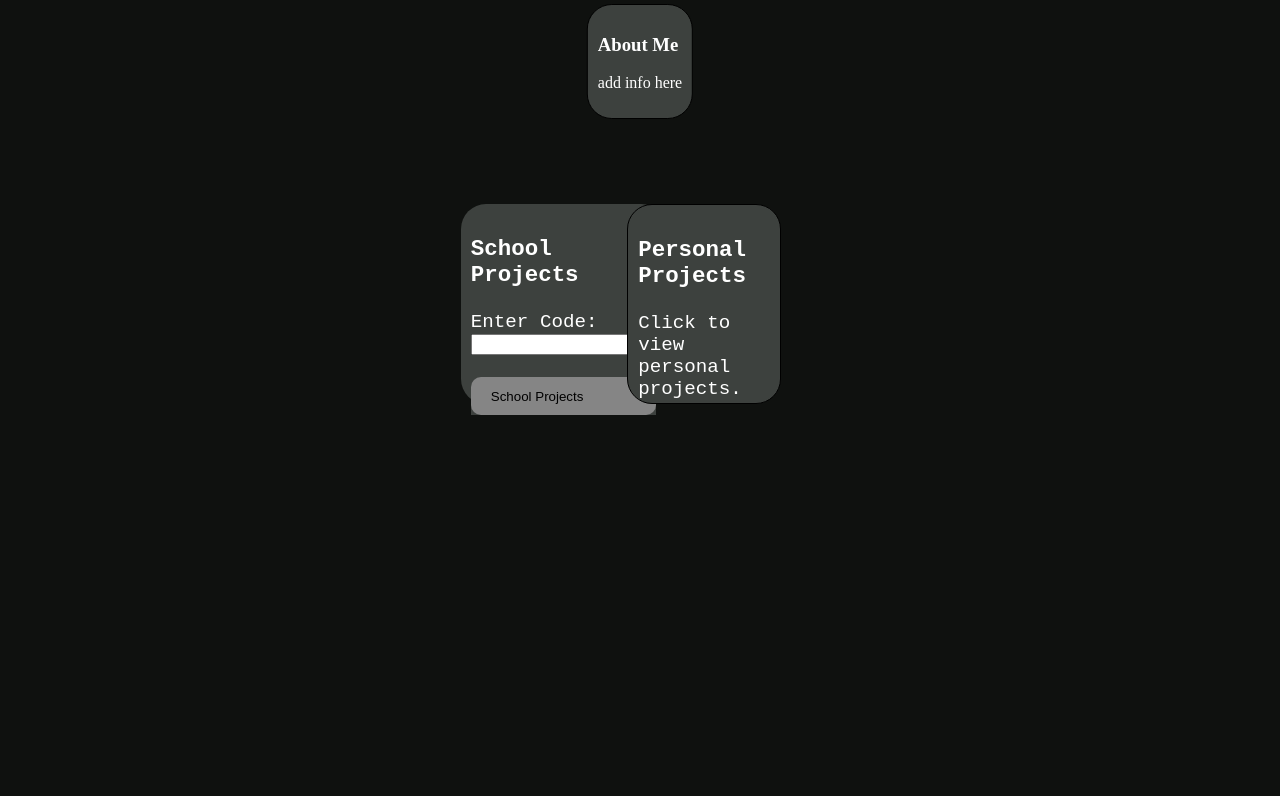
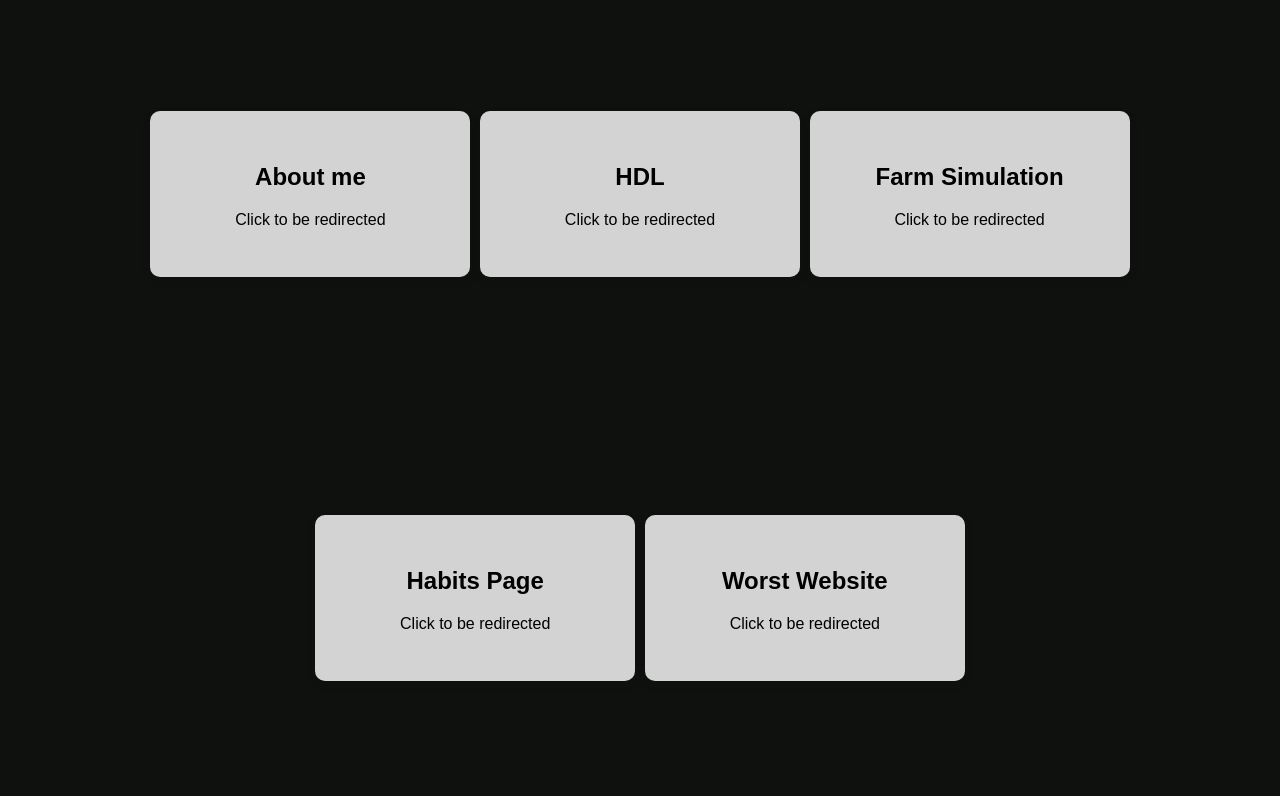
Before and after one commit to AGCol1/web, a plain HTML site: page index.html in a window 1280 px wide. Shown: the part 86-882 px from the top of the page. Before the commit the page ends 800 px from the top, so only its background shows below. Drawn offline with Linux system fonts and the light colour scheme.

Commit message:
updated home page

```diff
--- a/index.html
+++ b/index.html
@@ -12,37 +12,40 @@
     <div class="heading_name">
         <span id="animated-text"></span>
     </div>
+
+    <p10> Work in progress.</p10>
+
     <div class="container">
-        <div class="school_projects">
-            <div class="code_input">
-                <h3>School <br>Projects</h3>
-                <label for="code">Enter Code:</label>
-                <br>
-                <input type="password" id="code" name="code">
-                <br>
-                <br>
-                <div class="buttons" onclick="submitCode()">
-                    <button style="border: none; background: none; padding: 0;">School Projects</button>
-                </div>
-            </div>
+
+        <div class="home_box">
+            <h2>About me</h2>
+            <p>Click to be redirected</p>
         </div>
-        <a href="https://agcol.uk/personal_projects">
-            <div class="personal_projects">
-                <h3>Personal Projects</h3>
-                <p> Click to view personal projects.
-            </div>
-        </a>
+
+        <div class="home_box">
+            <h2>HDL</h2>
+            <p>Click to be redirected</p>
+        </div>
+
+        <div class="home_box">
+            <h2>Farm Simulation</h2>
+            <p>Click to be redirected</p>
+        </div>
+
+        <div class="home_box">
+            <h2>Habits Page</h2>
+            <p>Click to be redirected</p>
+        </div>
+
+        <div class="home_box">
+            <h2>Worst Website</h2>
+            <p>Click to be redirected</p>
+        </div>
+
+
     </div>
 
-    <div class="about-me">
-        <div class="box">
-            <div class="about_me">
-                <h3>About Me</h3>
-                <p>add info here <br>
-                </p>
-            </div>
-        </div>
-        <script src="script.js"></script>
+    <script src="script.js"></script>
     </div>
 </body>
 
--- a/style2.css
+++ b/style2.css
@@ -1,3 +1,11 @@
+p10 {
+    font-size: 4rem;
+    color: white;
+    font-style: italic;
+    align-self: center;
+}
+
+
 @keyframes animation_opacity {
     0% {
         opacity: 0;
@@ -10,7 +18,40 @@
 }
 
 .container {
-    justify-content: space-evenly;
+    font-family: Arial, sans-serif;
+    display: flex;
+    justify-content: center;
+    align-items: center;
+    height: 100vh;
+    flex-wrap: wrap;
+    gap: 0.6rem;
+}
+
+.home_box {
+    background: lightgrey;
+    padding: 2rem;
+    border-radius: 10px;
+    box-shadow: 0 4px 10px rgba(0, 0, 0, 0.1);
+    text-align: center;
+    width: 320px;
+    box-sizing: border-box;
+}
+
+.home_about {
+    font-family: Arial, sans-serif;
+    display: flex;
+    justify-content: center;
+    align-items: center;
+    height: 20vh;
+    flex-wrap: wrap;
+    gap: 0.6rem;
+    background: darkgray;
+    padding: 2rem;
+    border-radius: 10px;
+    box-shadow: 0 4px 10px rgba(0, 0, 0, 0.1);
+    text-align: center;
+    width: 540px;
+    box-sizing: border-box;
 }
 
 .heading_name {
@@ -68,62 +109,7 @@ body {
     background-color: #ffffff;
 }
 
-.about-me {
-    position: absolute;
-    top: 10%;
-    left: 50%;
-    transform: translateX(-50%);
-}
 
-.school_projects {
-    font-family: 'Courier New', Courier, monospace;
-    font-size: 1.2rem;
-    color: #fff;
-    background-color: rgb(61, 65, 62);
-    animation: animation_opacity 3s;
-    position: absolute;
-    top: 35%;
-    left: 36%;
-    border-radius: 25px;
-    padding: 10px;
-    margin: 10px 0;
-    box-sizing: border-box;
-    height: 25%
-
-}
-
-.personal_projects {
-    font-family: 'Courier New', Courier, monospace;
-    font-size: 1.2rem;
-    color: #fff;
-    background-color: rgb(61, 65, 62);
-    border: 1px solid black;
-    padding: 10px;
-    border-radius: 25px;
-    width: 12%;
-    box-sizing: border-box;
-    margin: 10px 0;
-    animation: animation_opacity 3s;
-    position: absolute;
-    top: 35%;
-    left: 49%;
-    height: 25%;
-    animation: animation_opacity 3s;
-
-}
-
-.personal_projects:hover {
-    cursor: pointer;
-    transition: all 0.1s;
-    transform: translateY(-3px);
-    box-shadow: 0px 3px 6px rgb(250, 242, 242, 0.069);
-}
-
-.personal_projects:active {
-    cursor: pointer;
-    scale: 0.95;
-    transform: all 0.1s;
-}
 
 .buttons:hover {
     cursor: pointer;
```
